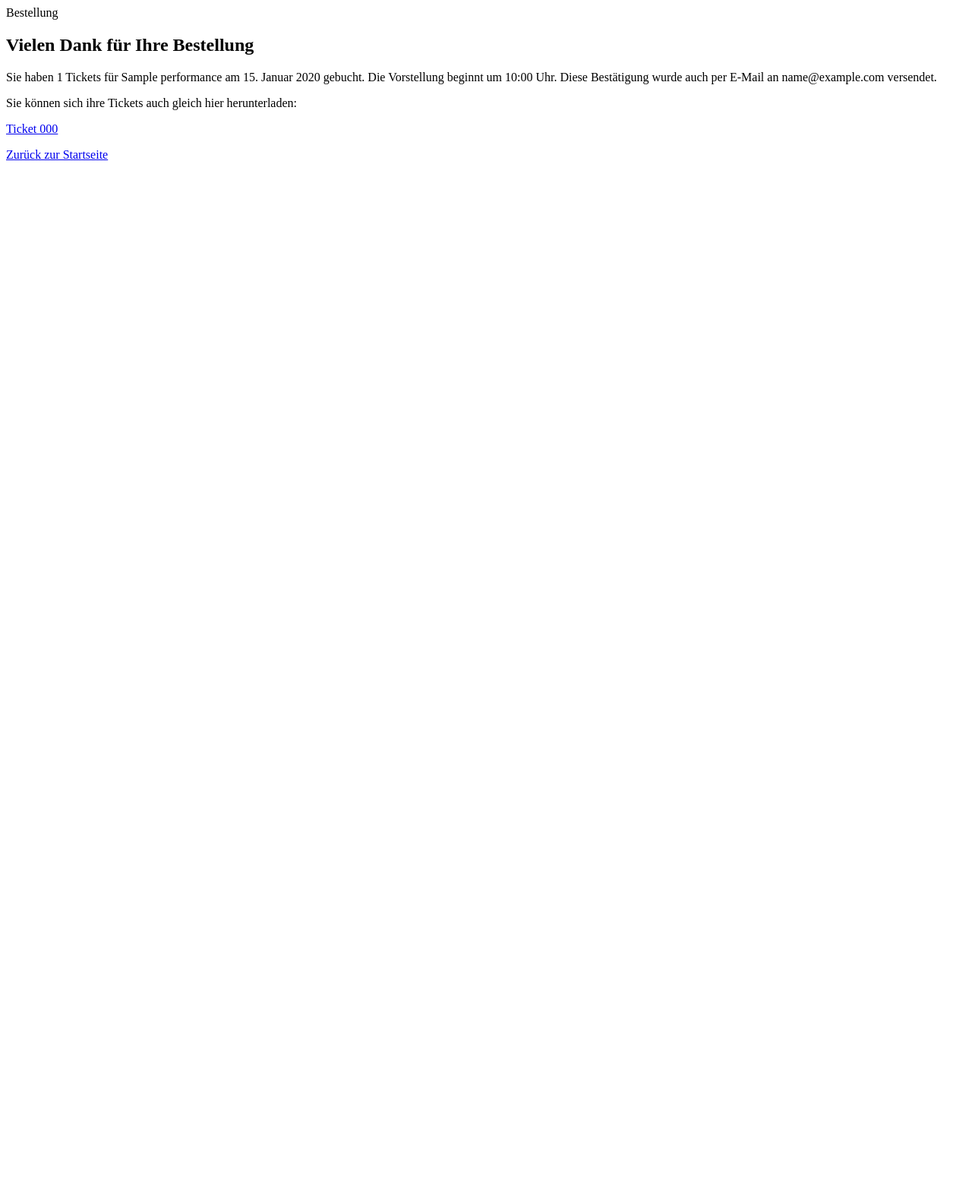
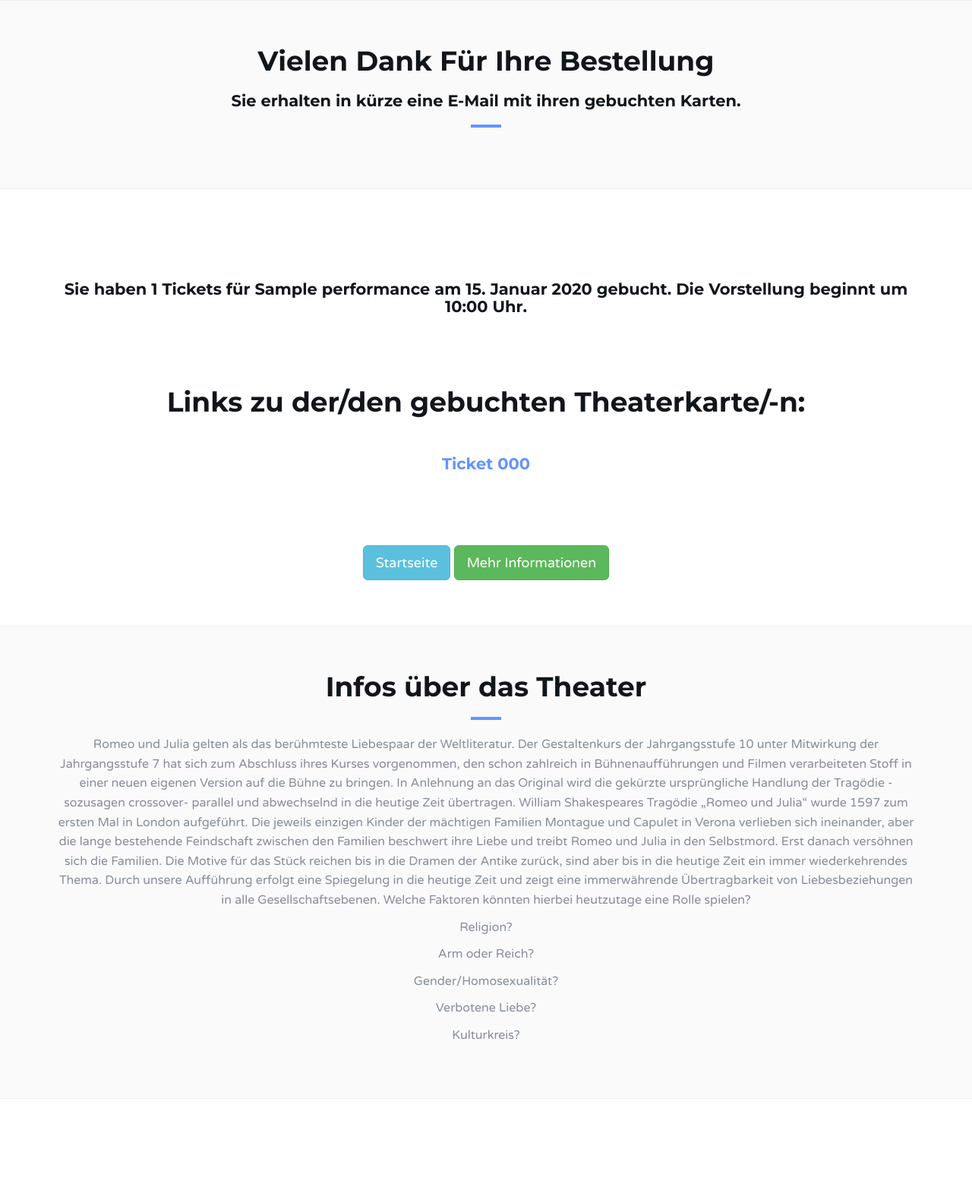
Before and after one commit to hoentschrode/saew-ticket-system, a Django app: page /booking/000/confirmation/ in a window 1280 px wide. Shown: the whole page at 76% size. Before the commit the page ends 211 px from the top, so only its background shows below. Run offline with Django 3.2, Linux system fonts and the light colour scheme; tables that the repository leaves empty hold one stand-in row (values such as "Sample post"); some libraries are stand-ins or nearby versions.

Commit message:
Booking confirmation

```diff
--- a/booking/templates/booking/base.html
+++ b/booking/templates/booking/base.html
@@ -869,7 +869,7 @@
 
 					<!-- footer logo -->
 					<div class="footer-logo">
-						<a href="index.html"><img src="{% static 'booking/img/logo.png' %}" alt="logo"></a>
+						<a href="{% url 'booking:index' %}"><img src="{% static 'booking/img/logo.png' %}" alt="logo"></a>
 					</div>
 					<!-- /footer logo -->
 
--- a/booking/templates/booking/confirmation.html
+++ b/booking/templates/booking/confirmation.html
@@ -1,20 +1,133 @@
-    <div id="fh5co-project">
-        <div class="container">
-            <div class="col-md-8 col-md-offset-2 text-center fh5co-heading  animate-box">
-                <span>Bestellung</span>
-                <h2>Vielen Dank für Ihre Bestellung</h2>
-                <p>Sie haben {{ booking.number_of_tickets }} Tickets für {{ booking.performance.title }}
-                    am {{ booking.performance.start_date }} gebucht. Die Vorstellung beginnt um {{ booking.performance.start_time }} Uhr.
-                    Diese Bestätigung wurde auch per E-Mail an {{ booking.email }} versendet.</p>
-                <p>Sie können sich ihre Tickets auch gleich hier herunterladen:</p>
-                <p>
-                    {% for ticket in tickets %}
-                        <a href="{% url 'booking:pdf' ticket.code %}">Ticket {{ ticket.code }}</a><br/>
-                    {% endfor %}
-                </p>
-                <div class="js-top">
-                    <a href="{% url 'booking:index' %}">Zurück zur Startseite</a>
-                </div>
-            </div>
-        </div>
-    </div>
+{% load static %}
+<!DOCTYPE html>
+<html lang="de">
+
+<head>
+	<meta charset="utf-8">
+	<meta http-equiv="X-UA-Compatible" content="IE=edge">
+	<meta name="viewport" content="width=device-width, initial-scale=1">
+
+	<title>Romeo und Julia | Theater des WPU Gestalten der Jahrgänge 10 und 7</title>
+
+	<!-- Google font -->
+	<link href="https://fonts.googleapis.com/css?family=Montserrat:400,700%7CVarela+Round" rel="stylesheet">
+
+	<!-- Bootstrap -->
+	<link type="text/css" rel="stylesheet" href="{% static 'booking/css/bootstrap.min.css' %}" />
+
+	<!-- Owl Carousel -->
+	<link type="text/css" rel="stylesheet" href="{% static 'booking/css/owl.carousel.css' %}" />
+	<link type="text/css" rel="stylesheet" href="{% static 'booking/css/owl.theme.default.css' %}" />
+
+	<!-- Magnific Popup -->
+	<link type="text/css" rel="stylesheet" href="{% static 'booking/css/magnific-popup.css' %}" />
+
+	<!-- Font Awesome Icon -->
+	<link rel="stylesheet" href="{% static 'booking/css/font-awesome.min.css' %}">
+
+	<!-- Custom stlylesheet -->
+	<link type="text/css" rel="stylesheet" href="{% static 'booking/css/style.css' %}" />
+
+	<!-- Icon -->
+	<link rel="shortcut icon" href="{% static 'booking/img/icon.ico' %}"/>
+</head>
+
+<body>
+	<!-- Header -->
+	<header>
+
+
+		<!-- Title -->
+	<div class="sm-padding bg-grey">
+		<div class="container">
+			<div class="row">
+				<div class="col-md-12 text-center">
+					<h2 class="">Vielen Dank Für Ihre Bestellung</h2>
+					<h3 class="title">Sie erhalten in kürze eine E-Mail mit ihren gebuchten Karten.</h3>
+				</div>
+			</div>
+		</div>
+	</div>
+	</header>
+	<!-- /Header -->
+
+	<div class="section md-padding">
+		<div class="container">
+			<div class="row">
+				<div class="section-header text-center">
+					<h3>Sie haben {{ booking.number_of_tickets }} Tickets für {{ booking.performance.title }}
+                    am {{ booking.performance.start_date }} gebucht. Die Vorstellung beginnt um {{ booking.performance.start_time }} Uhr.</h3>
+
+					<div class="sm-padding">
+						<div class="panel-body"><h2>Links zu der/den gebuchten Theaterkarte/-n:</h2></div>
+						<div class="panel-body">
+							<ul class="list-unstyled">
+                                {% for ticket in tickets %}
+                                    <li><h3><a href="{% url 'booking:pdf' ticket.code %}">Ticket {{ ticket.code }}</a></h3></li>
+                                {% endfor %}
+							</ul>
+						</div>
+					</div>
+					<a href="{% url 'booking:index' %}"><button class="btn btn-lg btn-info">Startseite</button></a>
+					<a href="{% url 'booking:index' %}#team"><button class="btn btn-lg btn-success">Mehr Informationen</button></a>
+				</div>
+		</div>
+			<!-- /Row -->
+		</div>
+		<!-- /Container -->
+
+		<div class="sm-padding bg-grey">
+		<div class="container">
+			<div class="row">
+				<div class="col-md-12 text-center">
+					<h2 class="title">Infos über das Theater</h2>
+					<p>Romeo und Julia gelten als das berühmteste Liebespaar der Weltliteratur. Der Gestaltenkurs der
+						Jahrgangsstufe 10 unter Mitwirkung der Jahrgangsstufe 7 hat sich zum Abschluss ihres Kurses
+						vorgenommen, den schon zahlreich in Bühnenaufführungen und Filmen verarbeiteten Stoff in einer neuen
+						eigenen Version auf die Bühne zu bringen.
+						In Anlehnung an das Original wird die gekürzte ursprüngliche Handlung der Tragödie -sozusagen
+						crossover- parallel und abwechselnd in die heutige Zeit übertragen.
+						William Shakespeares Tragödie „Romeo und Julia“ wurde 1597 zum ersten Mal in London aufgeführt.
+						Die jeweils einzigen Kinder der mächtigen Familien Montague und Capulet in Verona verlieben sich
+						ineinander, aber die lange bestehende Feindschaft zwischen den Familien beschwert ihre Liebe und treibt
+						Romeo und Julia in den Selbstmord. Erst danach versöhnen sich die Familien.
+						Die Motive für das Stück reichen bis in die Dramen der Antike zurück, sind aber bis in die heutige Zeit
+						ein immer wiederkehrendes Thema.
+						Durch unsere Aufführung erfolgt eine Spiegelung in die heutige Zeit und zeigt eine immerwährende
+						Übertragbarkeit von Liebesbeziehungen in alle Gesellschaftsebenen.
+						Welche Faktoren könnten hierbei heutzutage eine Rolle spielen?</p>
+						<p>Religion?</p>
+						<p>Arm oder Reich?</p>
+						<p>Gender/Homosexualität?</p>
+						<p>Verbotene Liebe?</p>
+						<p>Kulturkreis?</p>
+				</div>
+			</div>
+		</div>
+	</div>
+
+	</div>
+	<!-- /About -->
+
+	<!-- Preloader -->
+	<div id="preloader">
+		<div class="preloader">
+			<span></span>
+			<span></span>
+			<span></span>
+			<span></span>
+		</div>
+	</div>
+	<!-- /Preloader -->
+
+	<!-- jQuery Plugins -->
+	<script type="text/javascript" src="{% static 'booking/js/jquery.min.js' %}"></script>
+	<!-- jQuery Plugins -->
+	<script type="text/javascript" src="{% static 'booking/js/bootstrap.min.js' %}"></script>
+	<script type="text/javascript" src="{% static 'booking/js/owl.carousel.min.js' %}"></script>
+	<script type="text/javascript" src="{% static 'booking/js/jquery.magnific-popup.js' %}"></script>
+	<script type="text/javascript" src="{% static 'booking/js/main.js' %}"></script>
+
+</body>
+
+</html>
```
